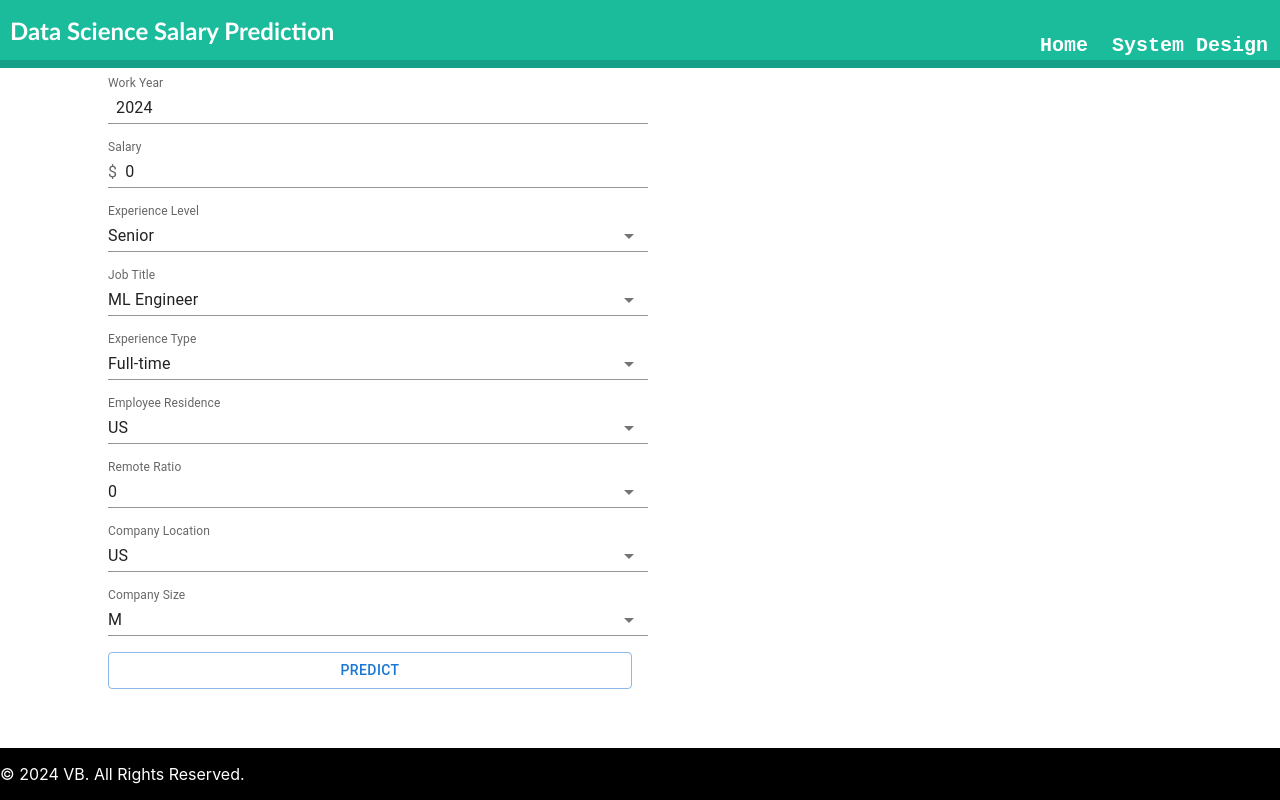
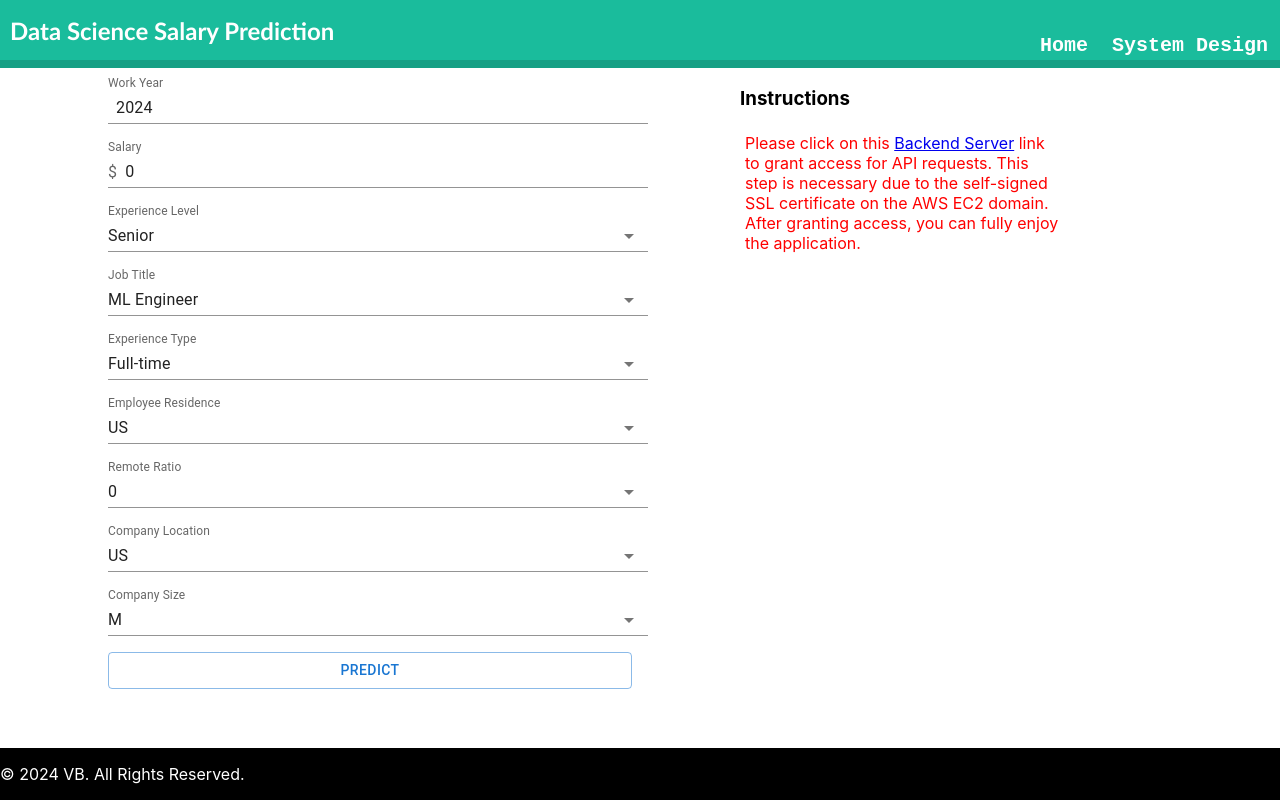
Before and after one commit to VaibhavBansal26/data_science_salary_prediction_v2, a React (Create React App) app in the folder front-end/: page / in a window 1280 px wide. Built offline with nearby package versions, Linux system fonts and the light colour scheme.

Commit message:
instructions added

```diff
--- a/front-end/src/components/Form.js
+++ b/front-end/src/components/Form.js
@@ -11,6 +11,8 @@ import NativeSelect from '@mui/material/NativeSelect';
 import { jobTitleOptions } from './keys';
 import { useWindowSize } from 'react-use';
 import Confetti from "react-confetti";
+// import { Link } from '@mui/material';
+import {Link} from  'react-router-dom'
 
 
 const Form = () => {
@@ -208,7 +210,9 @@ const Form = () => {
 
           <h3>Salary Prediction: {prediction}</h3>
 
-          </> : ''}
+          </> : <div>
+            <h3>Instructions</h3>
+            <div style={{color:"red",padding:'5px'}}>Please click on this <Link style={{cursor:"pointer"}} to="https://54.85.255.1/predict">Backend Server</Link> link to grant access for API requests. This step is necessary due to the self-signed SSL certificate on the AWS EC2 domain. After granting access, you can fully enjoy the application.</div></div>}
         </div>
         </div>
       </>
```
